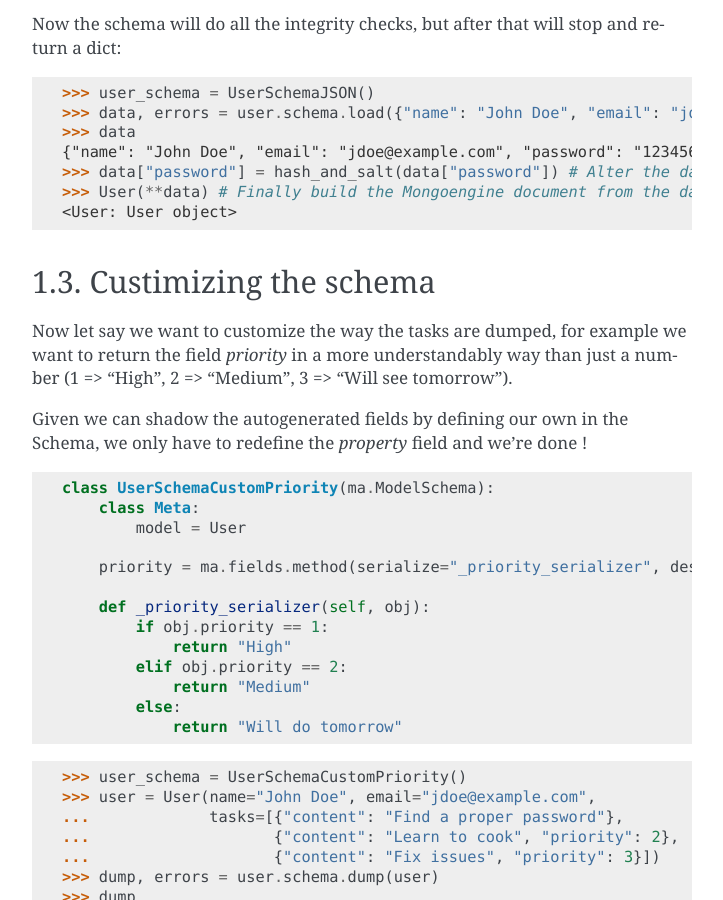
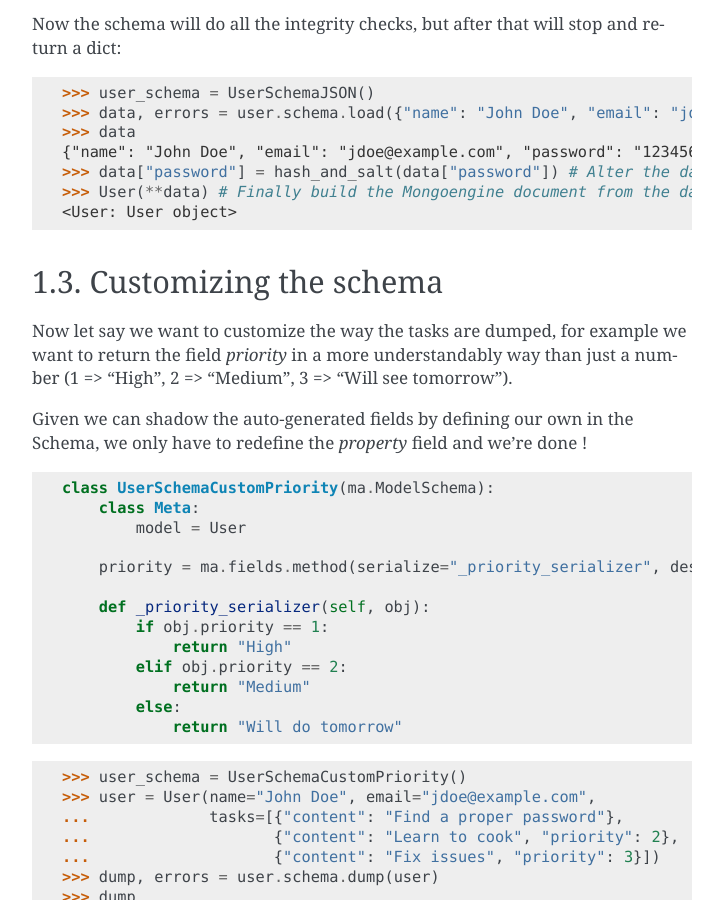
Before and after one commit to MongoEngine/marshmallow-mongoengine, a Sphinx documentation site: the page built from docs/tutorial.rst, in a window 1280 px wide and 900 px high, scrolled down 2047 px. Shown: the whole window, without its empty margins (388-1111 px from the left). Built offline with Sphinx 7.4.7, drawn with Linux system fonts in a browser that asks for light colours; some of the changed text lies outside the part shown.

Commit message:
Correct typo

```diff
--- a/docs/tutorial.rst
+++ b/docs/tutorial.rst
@@ -119,14 +119,14 @@ Now the schema will do all the integrity checks, but after that will stop and re
     <User: User object>
 
 
-Custimizing the schema
+Customizing the schema
 ----------------------
 
 Now let say we want to customize the way the tasks are dumped, for example
 we want to return the field `priority` in a more understandably way than just a number
 (1 => "High", 2 => "Medium", 3 => "Will see tomorrow").
 
-Given we can shadow the autogenerated fields by defining our own in the Schema,
+Given we can shadow the auto-generated fields by defining our own in the Schema,
 we only have to redefine the `property` field and we're done !
 
 .. code-block:: python
```
